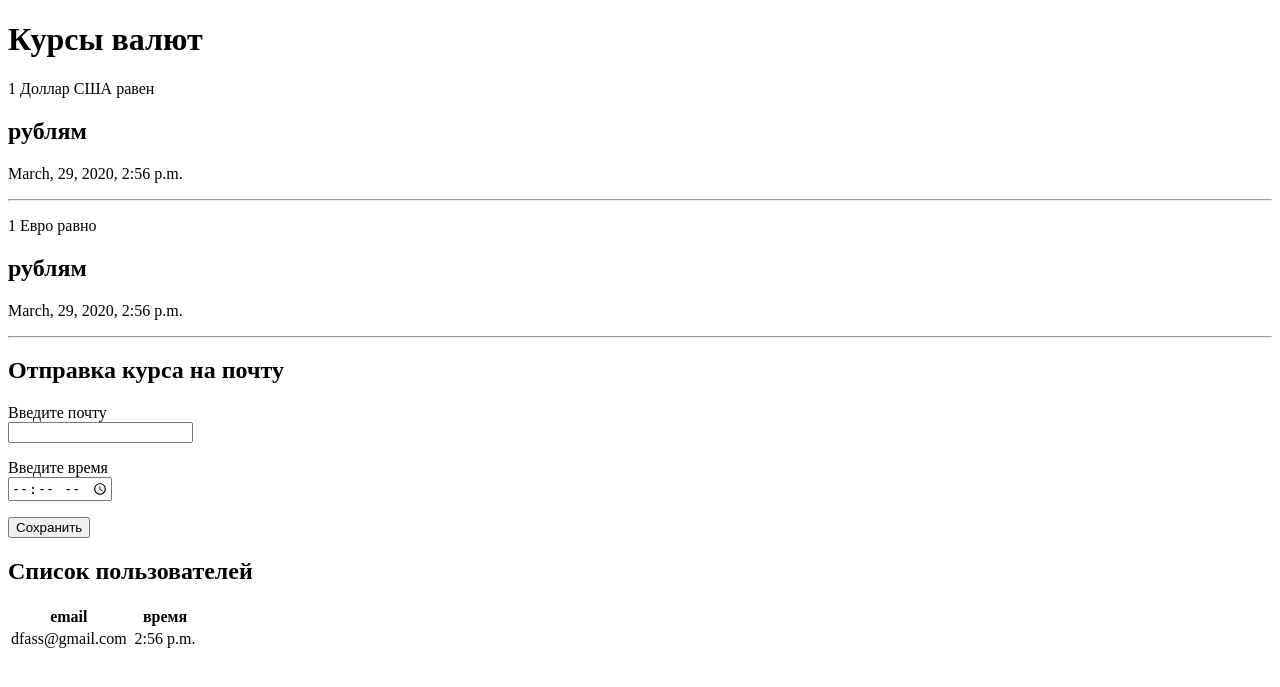
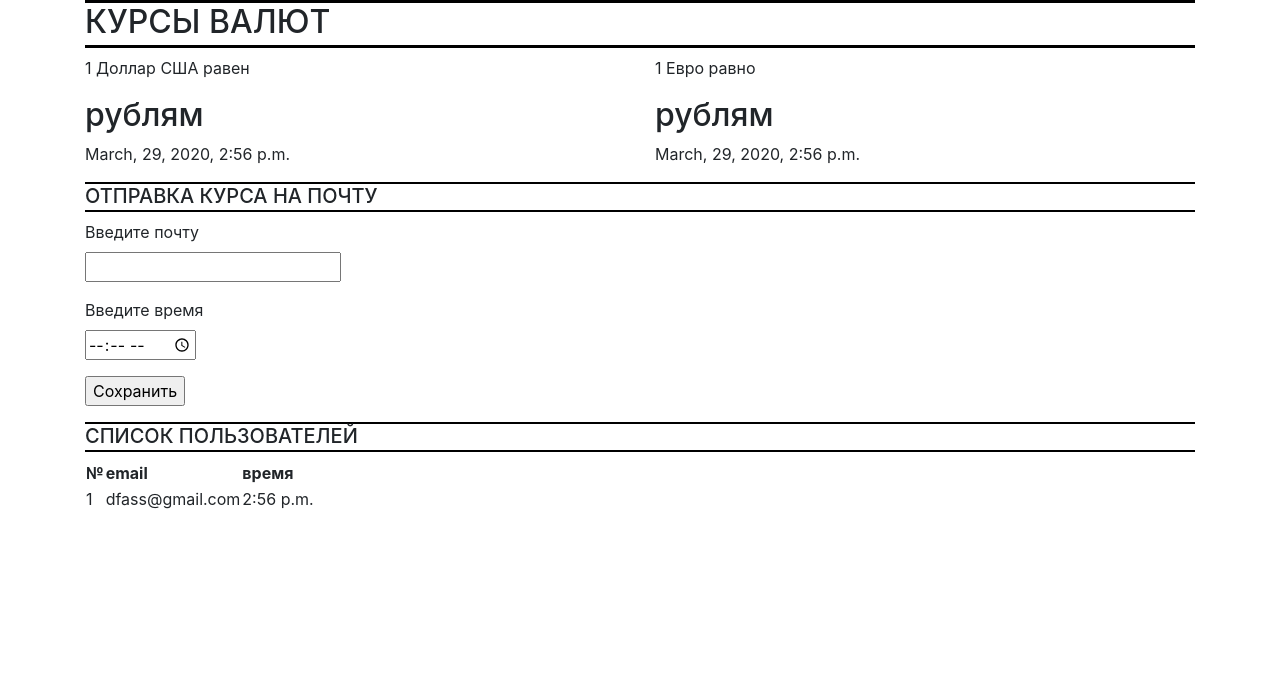
Before and after one commit to Eliandry/parser_exchange_django, a Django app: template templates/index.html in a window 1280 px wide. Shown: the top 687 px of the page. Run offline with Django 3.2, Linux system fonts and the light colour scheme; the template is opened without the code that fills it: values that come from a table or form of the project are taken from there, others are empty; data comes from the database, SQL or seed files in the repository; parts of the project's set-up code (start-up, migrations or seed data) failed here and were passed over; some libraries are stand-ins or nearby versions.

Commit message:
Подключение Bootstrap. Улучшение Html. исправление функции с почтой

```diff
--- a/templates/index.html
+++ b/templates/index.html
@@ -3,20 +3,64 @@
 <head>
     <meta charset="UTF-8">
     <title>Курсы валют</title>
+    <meta http-equiv="X-UA-Compatible" content="IE=edge">
+
+    <meta name="viewport" content="width=device-width, initial-scale=1">
+    <link rel="stylesheet" href="https://stackpath.bootstrapcdn.com/bootstrap/4.3.1/css/bootstrap.min.css" integrity="sha384-ggOyR0iXCbMQv3Xipma34MD+dH/1fQ784/j6cY/iJTQUOhcWr7x9JvoRxT2MZw1T" crossorigin="anonymous">
+
+    <style>
+          .header-h1 h1 {
+            padding-bottom: .200rem;
+            border-top: .200rem solid #000;
+            border-bottom: .200rem solid #000;
+            font-size: 2rem;
+            text-transform: uppercase;
+            text-align: center;
+          }
+          .header-h1-left h1 {
+            text-align: left;
+          }
+          .header-h1-right h1 {
+            text-align: right;
+          }
+          .header-h2 h2 {
+            padding-bottom: .125rem;
+            border-top: .125rem solid #000;
+            border-bottom: .125rem solid #000;
+            font-size: 1.25rem;
+            text-transform: uppercase;
+            text-align: center;
+          }
+          .header-h2-left h2 {
+            text-align: left;
+          }
+          .header-h2-right h2 {
+            text-align: right;
+          }
+    </style>
 </head>
 <body class="container">
     <form method="POST" action="create/">
         {% csrf_token %}
+        <div class="header-h1 header-h1-left">
             <h1>Курсы валют</h1>
+        </div>
+        <div class="row">
+        <div class="col-12 col-sm-12 col-md-6 col-lg-6 col-xl-6">
             <p>1 Доллар США равен</p>
             <h2>{{currency_doll}} рублям</h2>
             <p>{%now "N, j, Y, P"%}</p>
-        <hr>
+        </div>
+        <div class="col-12 col-sm-12 col-md-6 col-lg-6 col-xl-6">
             <p>1 Евро равно</p>
             <h2>{{currency_euro}} рублям</h2>
             <p>{%now "N, j, Y, P"%}</p>
-        <hr>
+        </div>
+        </div>
+        <div class="header-h2 header-h2-left">
             <h2>Отправка курса на почту</h2>
+        </div>
+
             <p>
                 <label>Введите почту</label><br>
                 <input type="email" name="email"/>
@@ -26,13 +70,16 @@
                 <input type="time" name="time"/>
             </p>
             <input type="submit" value="Сохранить" >
+            <p>      </p>
     </form>
     {% if people.count > 0 %}
+        <div class="header-h2 header-h2-left">
             <h2>Список пользователей</h2>
+        </div>
     <table>
-        <tr><th>email</th><td>   </td><th>время</th></tr>
+        <tr><th>№</th><th>email</th><th>время</th></tr>
         {% for person in people %}
-        <tr><td>{{ person.email }}</td><td>   </td> <td>{{ person.time }}</td></tr>
+        <tr><td>{{person.id}}</td><td>{{ person.email }}</td><td>{{ person.time }}</td></tr>
         {% endfor %}
     </table>
     {% endif %}
```
Also changed, not shown: df/views.py (+3 -4 lines). Lines whose indentation alone changed are shown as unchanged.
